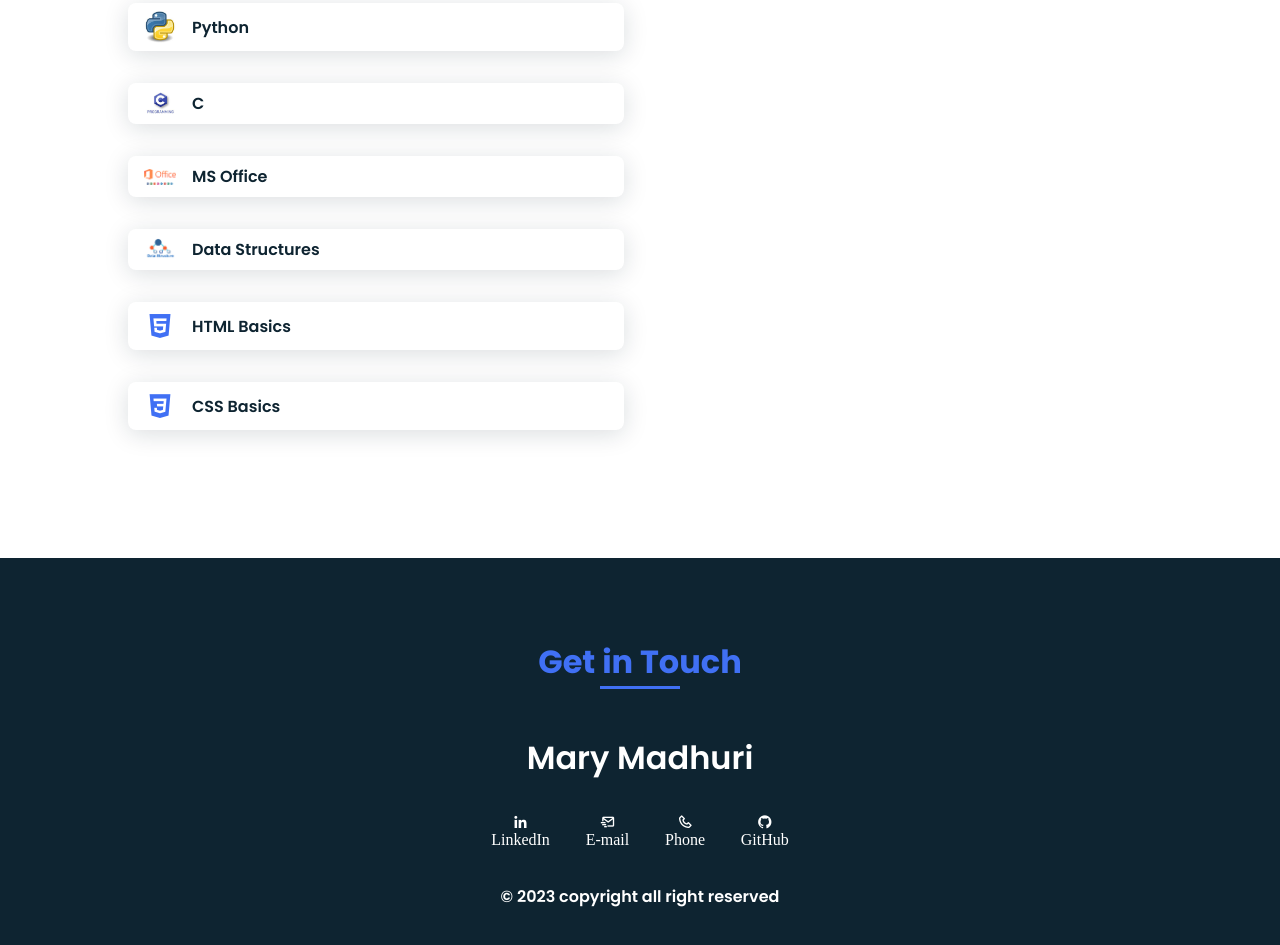
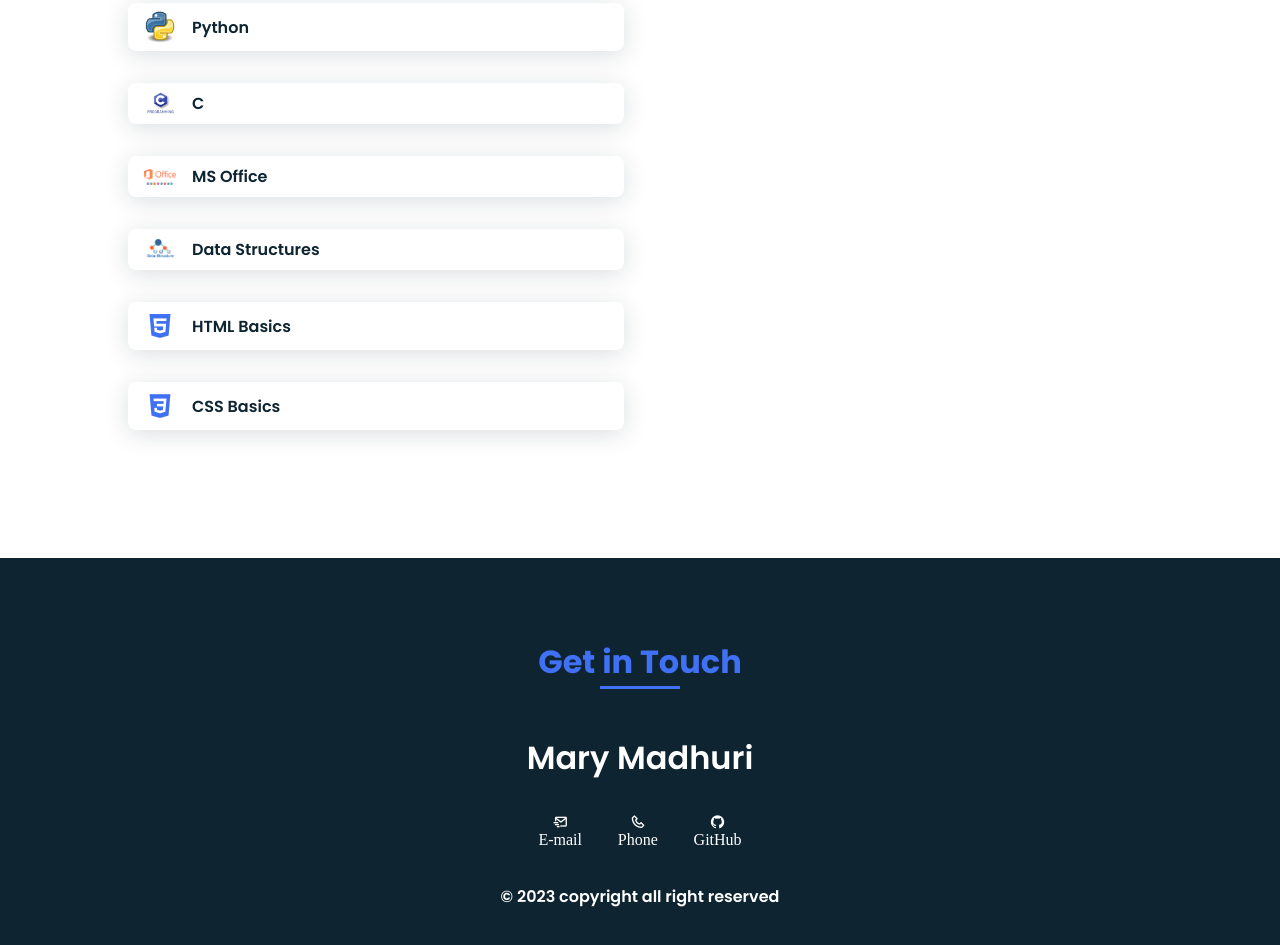
Before and after one commit to marymadhuri/Portfolio, a plain HTML site: page index.html in a window 1280 px wide. Shown: the part 2136-3081 px from the top of the page. Drawn offline with nearby package versions, Linux system fonts and the light colour scheme; files whose address does not match are found by name.

Commit message:
Update index.html

```diff
--- a/index.html
+++ b/index.html
@@ -227,17 +227,14 @@
     <h2 class="section-title">Get in Touch</h2>
     <p class="footer-title">Mary Madhuri</p>
     <div class="footer-social">
-      <a href="https://www.linkedin.com/in/munisyam-putthuru" target="_blank" class="footer-icon"><i
-          class="bx bxl-linkedin">
-          <br />
-          LinkedIn</i></a>
+
       <a href="mailto:marymadhuri16@gmail.com" target="_blank" class="footer-icon"><i class="bx bx-mail-send">
           <br />
           E-mail</i></a>
       <a href="tel:+91 7075421473" target="_blank" class="footer-icon"><i class="bx bx-phone">
           <br />
           Phone</i></a>
-      <a href="https://github.com/Syam916" target="_blank" class="footer-icon"><i
+      <a href="https://github.com/marymadhuri" target="_blank" class="footer-icon"><i
             class="bx bxl-github">
           <br />
           GitHub
```
